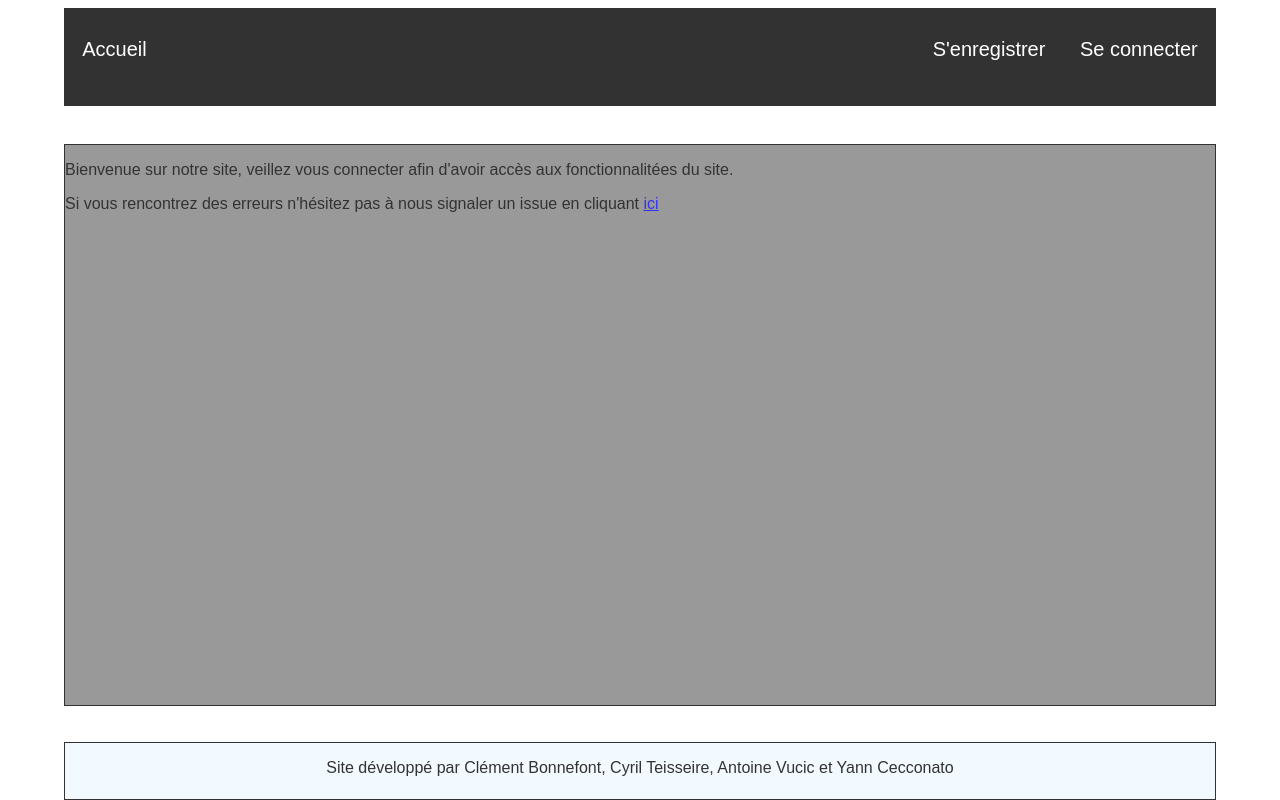
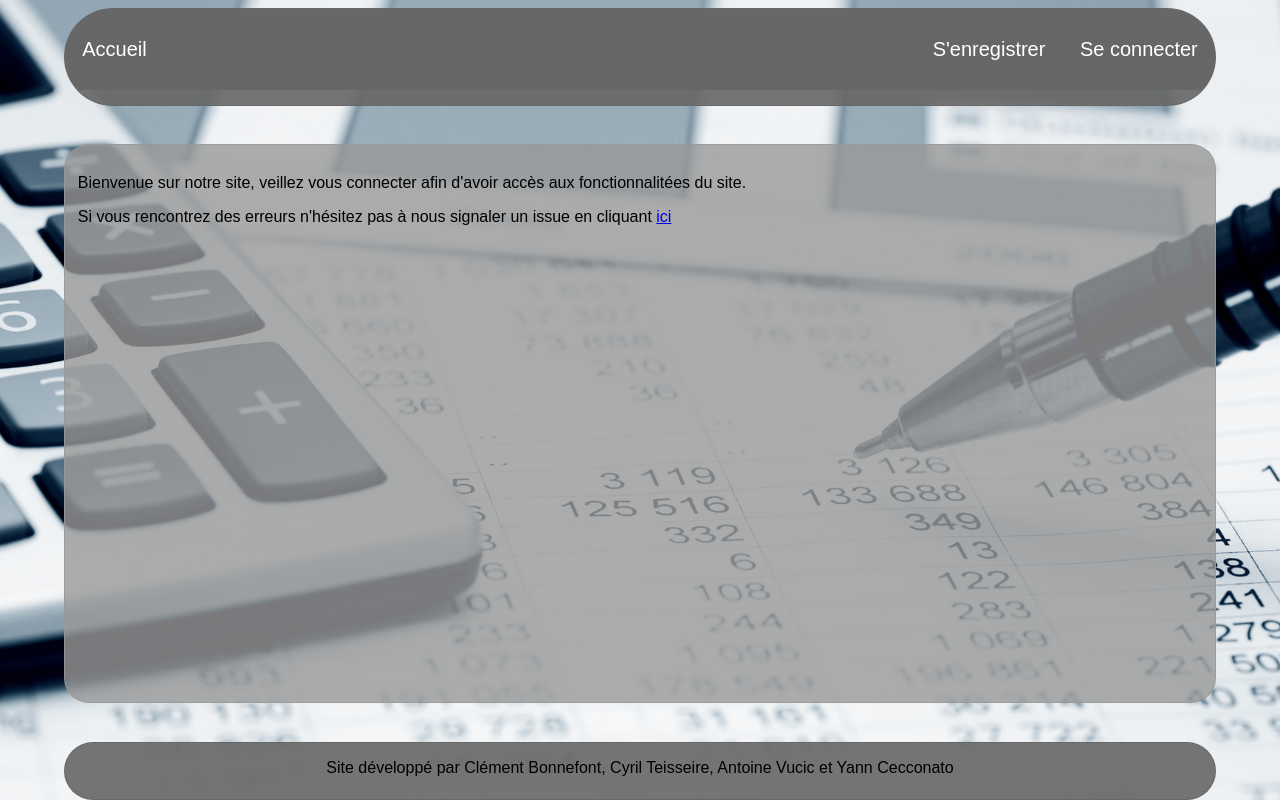
Before and after one commit to TeisseireC/PPE_FREDI, a PHP site: page / in a window 1280 px wide. Run offline with PHP 8.4, Linux system fonts and the light colour scheme.

Commit message:
Changement de l'apparence du site (on est pas graphiste)

```diff
--- a/assets/css/styles.css
+++ b/assets/css/styles.css
@@ -1,13 +1,13 @@
 /* Pas de bordures de pages */
 html{
     font-family : Verdanan, arial, 'times news roman';
-    opacity: 0.8;
     padding: 0;
     margin: 0;
 }
 body{
     margin: 0px;
     padding: 0px;
+    background-image: url("../../ico/fond.jpg");
     background-size: cover;
     background-repeat:no-repeat;
 }
@@ -18,7 +18,7 @@ body{
 ul.menu li {
     display: inline;
     padding: 0 1.5% 0 1.5%;
-    background-color: black;
+    background-color: rgba(102,102,102,0.9);
 }
 
 .a_menu{
@@ -31,7 +31,7 @@ ul.menu{
     list-style-type: none;
     padding: 2.5% 0 2.5% 0;
     margin: 0;
-    background-color: black;
+    background-color: rgba(102,102,102,0.9);
 }
 
 li.bouton_gauche li.bouton_droite{
@@ -64,24 +64,27 @@ header
     bottom: 89%;
     height: 12%;
     font-size: 1em;
-    background-color : black;
-    border: 1px solid black;
+    background-color :rgba(102,102,102,0.9);
+    border: 1px solid rgba(102,102,102,0.9);
     word-wrap : break-word;
     overflow: auto;
+    border-radius: 250px;
 }
 /* Fin de header */
 
 /* Début de section */
 section{
     position : absolute;
-    height: 70%;
+    height: 68%;
     left: 5%;
     right: 5%;
     top : 18%;
-    background-color : grey;
-    border: 1px solid black;
+    padding: 1% 1% 0% 1%;
+    background-color : rgba(153, 153, 153, 0.8);
+    border: 1px solid rgba(153, 153, 153, 0.8);
     word-wrap : break-word;
     overflow: auto;
+    border-radius: 25px;
 }
 /* Fin de section */
 
@@ -93,11 +96,12 @@ footer
     right: 5%;
     bottom : 0%;
     height: 7%;
-    background-color : #F0F8FF;
-    border: 1px solid black;
+    background-color : rgba(102,102,102,0.9);
+    border: 1px solid rgba(102,102,102,0.9);
     word-wrap : break-word;
     overflow: hidden;
     text-align: center;
+    border-radius: 250px;
 }
 /* Fin du footer */
 
```
Also changed, not shown: ico/fond.jpg (added).
